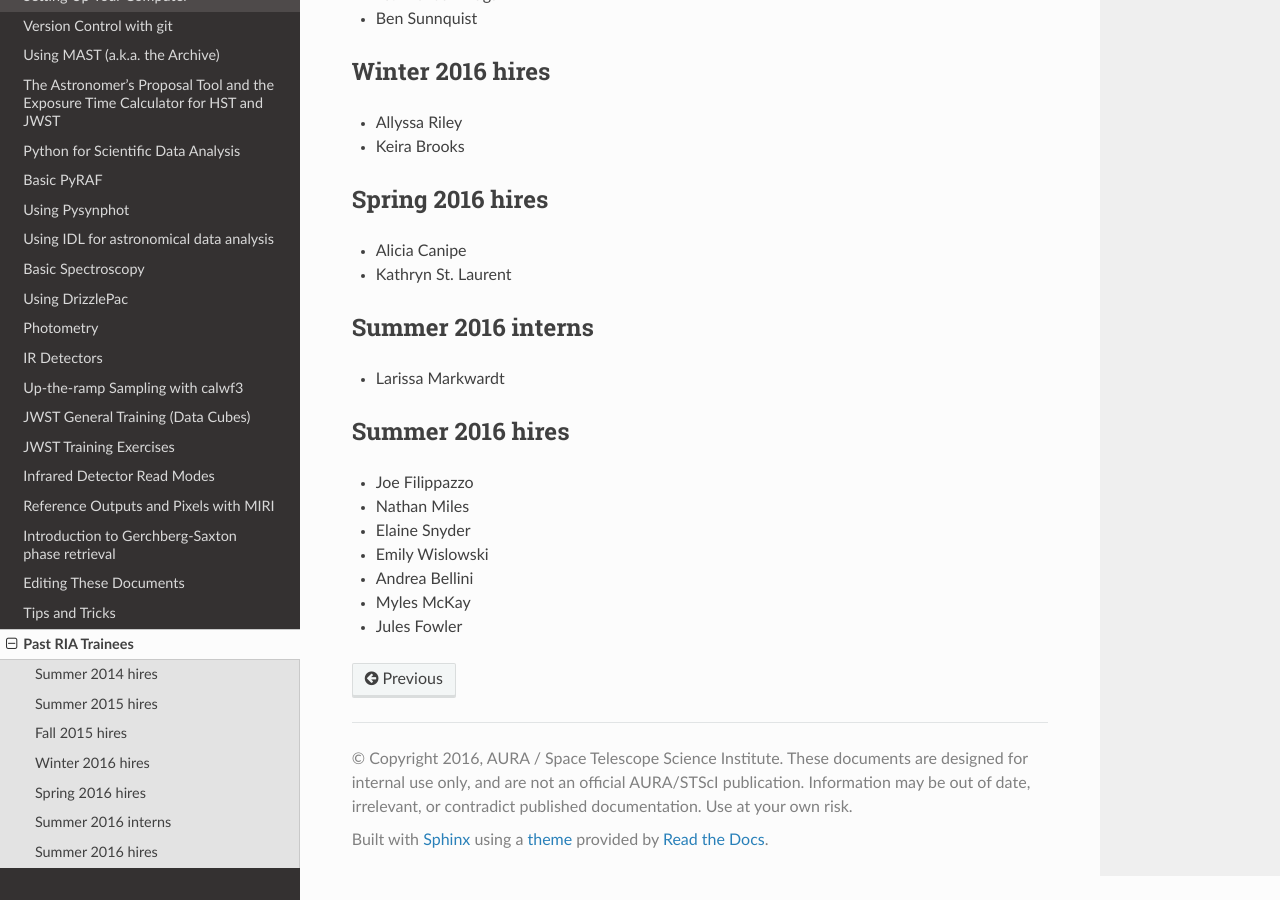
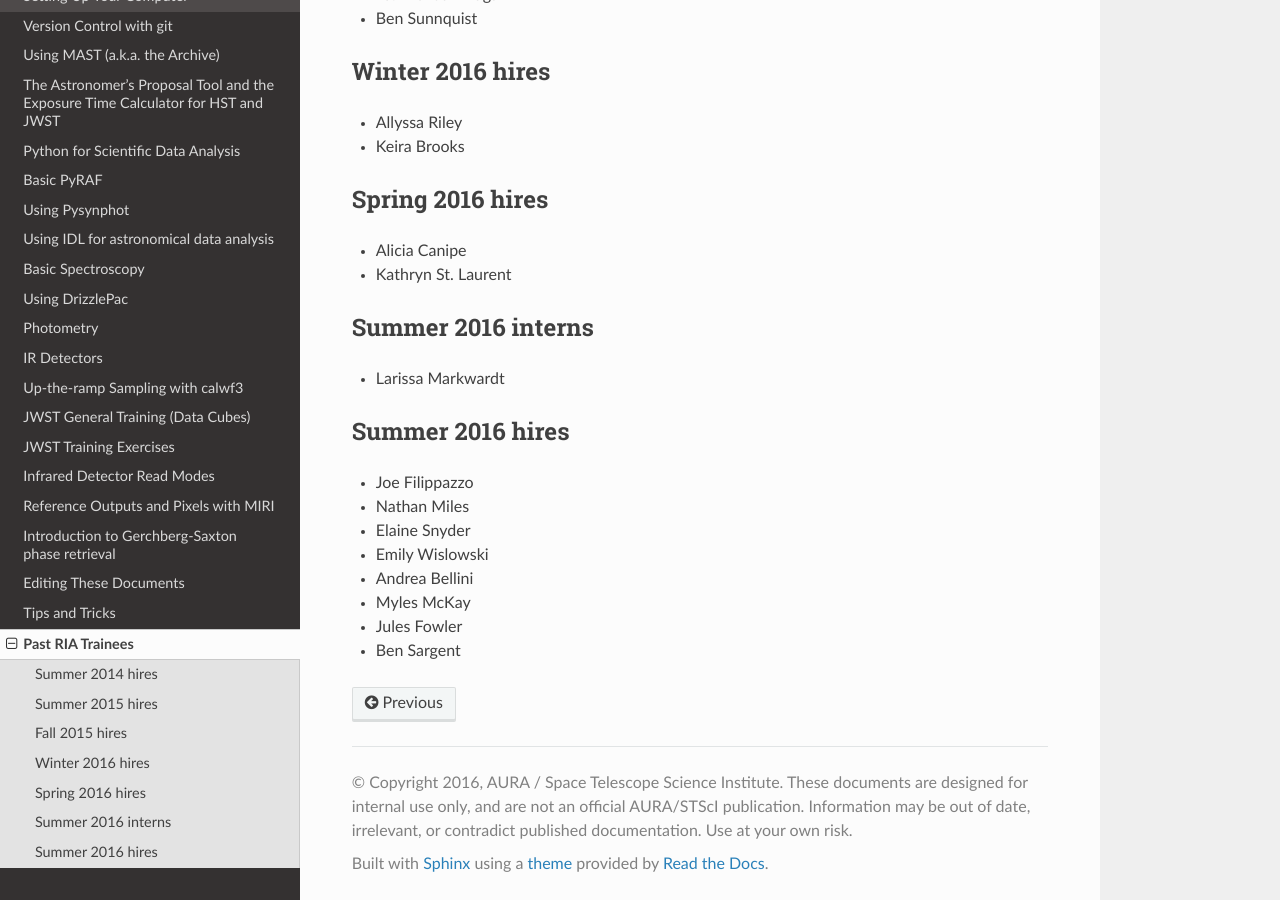
Before and after one commit to staceybright/training-library, a Sphinx documentation site: the page built from source/trainees.txt, in a window 1280 px wide and 900 px high, scrolled down 801 px. Built offline with Sphinx 7.4.7 and the Read the Docs theme 2.0.0, drawn with Linux system fonts in a browser that asks for light colours.

Commit message:
Added my name to trainees.txt

```diff
--- a/source/trainees.txt
+++ b/source/trainees.txt
@@ -60,3 +60,4 @@ Summer 2016 hires
 * Andrea Bellini
 * Myles McKay
 * Jules Fowler
+* Ben Sargent
```
